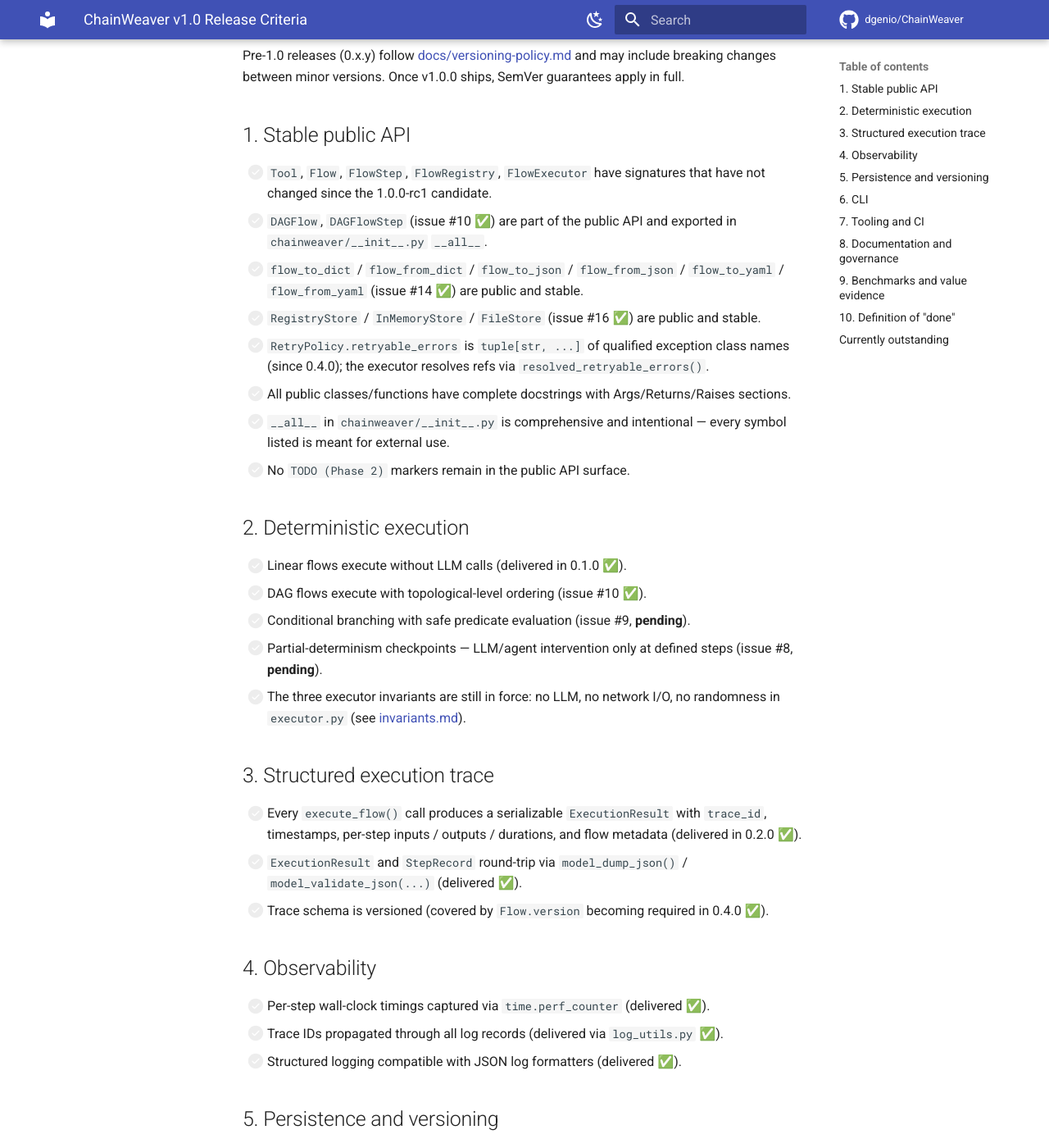
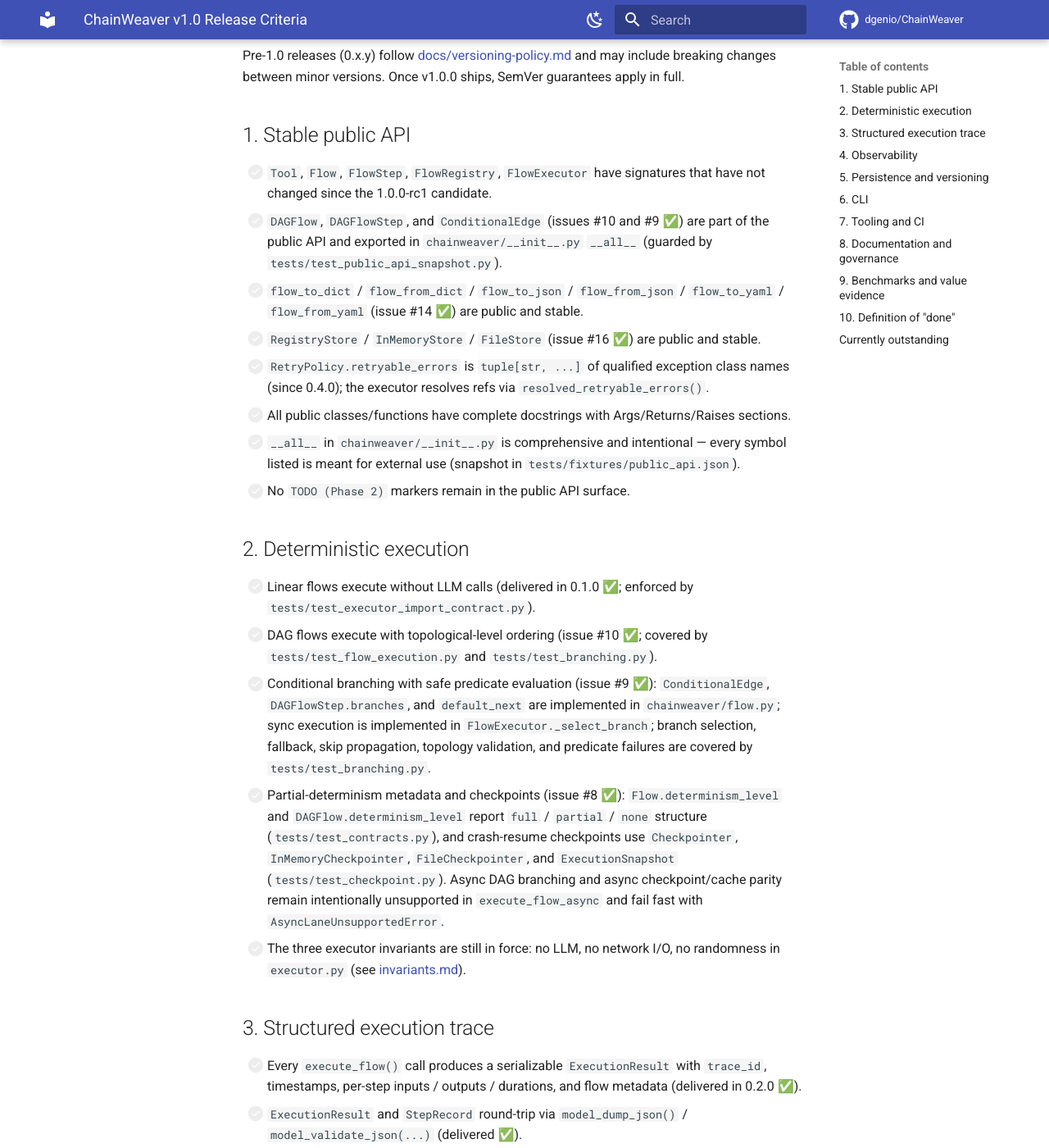
Before and after one commit to dgenio/ChainWeaver, an MkDocs documentation site: the page built from docs/v1-release-criteria.md, in a window 1280 px wide and 1400 px high, scrolled down 265 px. Shown: the whole window at 82% size. Built offline with MkDocs 1.6.1 and Material for MkDocs 9.7.7, drawn with Linux system fonts in a browser that asks for light colours; comment, search, counter and statistics services are not loaded; some of the changed text lies outside the part shown.

Commit message:
docs: reconcile v1 release criteria

```diff
--- a/docs/v1-release-criteria.md
+++ b/docs/v1-release-criteria.md
@@ -14,8 +14,10 @@
 
 - [ ] `Tool`, `Flow`, `FlowStep`, `FlowRegistry`, `FlowExecutor` have
   signatures that have not changed since the 1.0.0-rc1 candidate.
-- [ ] `DAGFlow`, `DAGFlowStep` (issue #10 ✅) are part of the public
-  API and exported in `chainweaver/__init__.py` `__all__`.
+- [ ] `DAGFlow`, `DAGFlowStep`, and `ConditionalEdge`
+  (issues #10 and #9 ✅) are part of the public API and exported in
+  `chainweaver/__init__.py` `__all__` (guarded by
+  `tests/test_public_api_snapshot.py`).
 - [ ] `flow_to_dict` / `flow_from_dict` / `flow_to_json` /
   `flow_from_json` / `flow_to_yaml` / `flow_from_yaml` (issue #14 ✅)
   are public and stable.
@@ -27,17 +29,30 @@
 - [ ] All public classes/functions have complete docstrings with
   Args/Returns/Raises sections.
 - [ ] `__all__` in `chainweaver/__init__.py` is comprehensive and
-  intentional — every symbol listed is meant for external use.
+  intentional — every symbol listed is meant for external use
+  (snapshot in `tests/fixtures/public_api.json`).
 - [ ] No `TODO (Phase 2)` markers remain in the public API surface.
 
 ## 2. Deterministic execution
 
-- [ ] Linear flows execute without LLM calls (delivered in 0.1.0 ✅).
-- [ ] DAG flows execute with topological-level ordering (issue #10 ✅).
-- [ ] Conditional branching with safe predicate evaluation
-  (issue #9, **pending**).
-- [ ] Partial-determinism checkpoints — LLM/agent intervention only at
-  defined steps (issue #8, **pending**).
+- [ ] Linear flows execute without LLM calls (delivered in 0.1.0 ✅;
+  enforced by `tests/test_executor_import_contract.py`).
+- [ ] DAG flows execute with topological-level ordering (issue #10 ✅;
+  covered by `tests/test_flow_execution.py` and `tests/test_branching.py`).
+- [ ] Conditional branching with safe predicate evaluation (issue #9 ✅):
+  `ConditionalEdge`, `DAGFlowStep.branches`, and `default_next` are
+  implemented in `chainweaver/flow.py`; sync execution is implemented in
+  `FlowExecutor._select_branch`; branch selection, fallback, skip propagation,
+  topology validation, and predicate failures are covered by
+  `tests/test_branching.py`.
+- [ ] Partial-determinism metadata and checkpoints (issue #8 ✅):
+  `Flow.determinism_level` and `DAGFlow.determinism_level` report
+  `full` / `partial` / `none` structure (`tests/test_contracts.py`), and
+  crash-resume checkpoints use `Checkpointer`, `InMemoryCheckpointer`,
+  `FileCheckpointer`, and `ExecutionSnapshot` (`tests/test_checkpoint.py`).
+  Async DAG branching and async checkpoint/cache parity remain intentionally
+  unsupported in `execute_flow_async` and fail fast with
+  `AsyncLaneUnsupportedError`.
 - [ ] The three executor invariants are still in force: no LLM, no
   network I/O, no randomness in `executor.py` (see
   [invariants.md](agent-context/invariants.md)).
@@ -49,8 +64,9 @@
   outputs / durations, and flow metadata (delivered in 0.2.0 ✅).
 - [ ] `ExecutionResult` and `StepRecord` round-trip via
   `model_dump_json()` / `model_validate_json(...)` (delivered ✅).
-- [ ] Trace schema is versioned (covered by `Flow.version` becoming
-  required in 0.4.0 ✅).
+- [ ] Trace schema is versioned independently of flow versions via
+  `ExecutionResult.trace_schema_version` / `TRACE_SCHEMA_VERSION`
+  (issue #393 ✅, covered by `tests/test_artifact_versioning.py`).
 
 ## 4. Observability
 
@@ -84,8 +100,13 @@
 - [ ] `chainweaver viz <flow>` — ASCII / DOT rendering
   (issue #46 ✅).
 - [ ] `chainweaver run <file>` — execute a flow from disk with
-  user-supplied tools and initial input (issue #129).
-- [ ] All CLI commands honor `--format json` for machine consumption.
+  user-supplied tools and initial input (issue #129 ✅; covered by
+  `tests/test_cli.py` / `tests/test_cli_serve.py` and documented in
+  `docs/cli.md`).
+- [ ] Result-producing CLI commands honor `--format json` for machine
+  consumption, using the documented envelope where applicable
+  (`docs/cli.md`, `chainweaver/cli/_shared.py`,
+  `tests/test_cli_envelope.py`).
 - [ ] Documented exit-code contract (0 / 1 / 2) covered by tests.
 
 ## 7. Tooling and CI
@@ -96,7 +117,7 @@
 - [ ] Tests pass on the full
   `{ubuntu-latest, windows-latest, macos-latest} × {3.10, 3.11, 3.12,
   3.13, 3.14}` matrix (issue #34 ✅; Python 3.14 added in #215;
-  **awaiting first green run on Windows + macOS**).
+  verified by `.github/workflows/ci.yml` on the release commit).
 - [ ] Test coverage stays ≥ 80% (enforced via
   `--cov-fail-under=80` in `pyproject.toml` ✅).
 - [ ] PyPI publish workflow (`.github/workflows/publish.yml`) builds
@@ -107,7 +128,9 @@
 - [ ] AGENTS.md, `docs/agent-context/`, and the `.github/`
   copilot/claude instruction projections stay consistent with each
   other (governance enforced per
-  [workflows.md](agent-context/workflows.md#documentation-governance-triggers)).
+  [workflows.md](agent-context/workflows.md#documentation-governance-triggers);
+  contradictions discovered during release-readiness work are fixed in the
+  same PR or tracked explicitly).
 - [ ] [CHANGELOG.md](https://github.com/dgenio/ChainWeaver/blob/main/CHANGELOG.md) exists and tracks every release
   back to 0.4.0 (issue #35 ✅).
 - [ ] [docs/versioning-policy.md](versioning-policy.md) defines the
@@ -121,7 +144,10 @@
   a >10× speedup on the default sweep, and writes machine-readable
   JSON when `--output` is supplied (issue #29 ✅).
 - [ ] Correctness benchmark for naive-vs-compiled data integrity
-  (issue #103, **pending** — separate work item).
+  (issue #103 ✅): `benchmarks/bench_correctness.py` runs standalone,
+  `benchmarks/report.py` includes the correctness section, and
+  `tests/test_benchmark_artifacts.py` guards zero compiled corruption and
+  the generated report shape.
 - [ ] Headline performance numbers ("compiled flows are N× faster,
   with 0 LLM calls") appear in the README's intro section.
 
@@ -130,19 +156,20 @@
 ChainWeaver may be tagged `v1.0.0` when:
 
 1. Every checkbox in §1 through §9 is ticked.
-2. The CI matrix (12 jobs) has a green run on the release commit.
+2. The CI matrix has a green run on the release commit.
 3. The CHANGELOG entry for the release follows the schema in
    [docs/versioning-policy.md](versioning-policy.md).
 4. A release announcement covering migration from `0.x` is published.
 
 ## Currently outstanding
 
-| Issue | Why it blocks v1.0 |
-|-------|-------------------|
-| #8    | Determinism-level metadata + checkpoints (§2). |
-| #9    | Conditional branching (§2). |
-| #103  | Correctness benchmark (§9). |
-| —     | First green Windows + macOS CI run (§7). |
+| Item | Why it still blocks v1.0 |
+|------|--------------------------|
+| 1.0.0-rc1 soak | The stable public API checkbox cannot be ticked until an rc1 candidate exists and the core signatures remain unchanged through the soak. |
+| Public docstring audit | Complete Args/Returns/Raises coverage still needs a final release audit across the public API surface. |
+| Release-commit CI | The full OS/Python matrix, docs build, conformance, floor-deps, and benchmark gates must be green on the exact release commit. |
+| Release artifacts | CHANGELOG v1.0.0 entry and a 0.x -> 1.0 migration announcement must be prepared before tagging. |
 
-Everything else listed in §1–§8 is either delivered (✅) or covered by
-the eight issues in this PR.
+Previously listed blockers #8, #9, #103, and #129 are closed as completed and
+now have code/test evidence above. Any newly discovered release blocker should
+be tracked here with a live issue or a concrete release-gate artifact.
```
Also changed, not shown: docs/agent-context/review-checklist.md (+4 -2 lines), .github/instructions/chainweaver.instructions.md, .github/pull_request_template.md, 1 other file.
